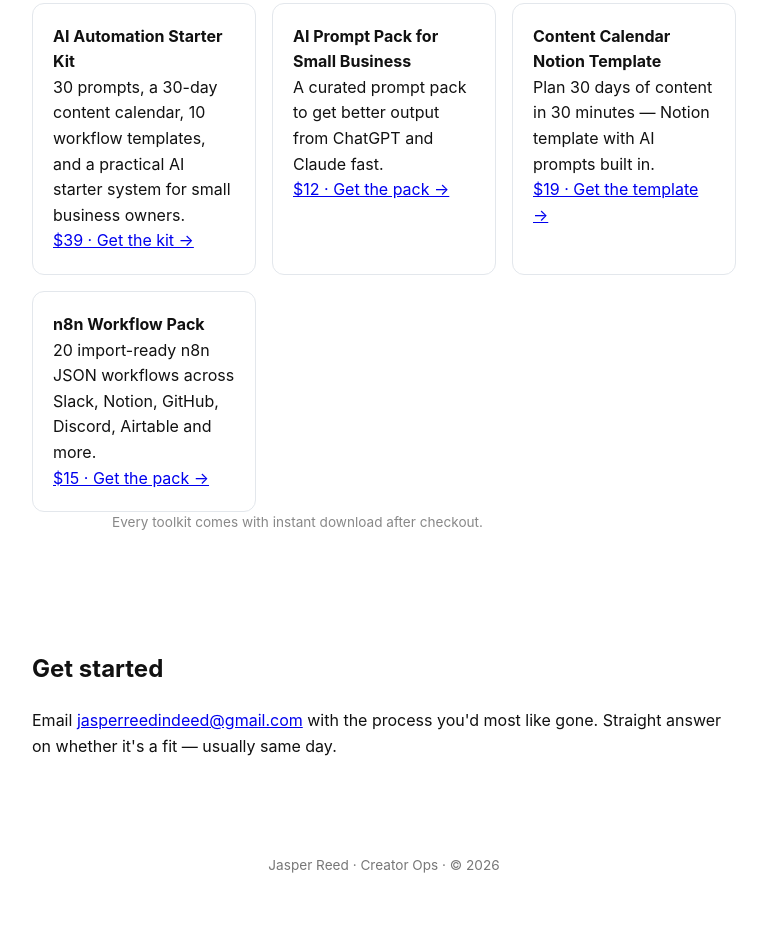
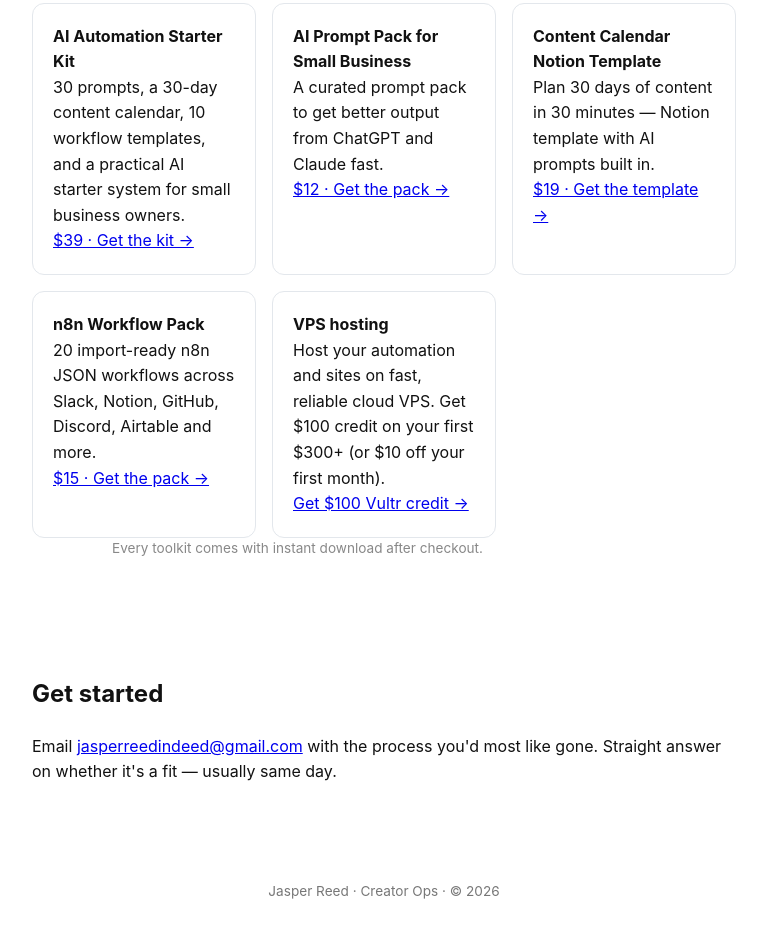
Before and after one commit to copernicusjones/jasper-reed-site, a plain HTML site: page index.html in a window 1280 px wide. Shown: the part 1197-2132 px from the top of the page, without its empty margins (256-1023 px from the left). Before the commit the page ends 2106 px from the top, so only its background shows below. Drawn offline with Linux system fonts and the light colour scheme.

Commit message:
Add Vultr VPS referral card (ref 9919782)

```diff
--- a/index.html
+++ b/index.html
@@ -44,6 +44,7 @@ footer{text-align:center;color:#777;font-size:.85rem;padding:2rem}
 <div class="card"><strong>AI Prompt Pack for Small Business</strong><br>A curated prompt pack to get better output from ChatGPT and Claude fast.<br><a href="https://omnihustleautomation.gumroad.com/l/scrir" target="_blank" rel="noopener">$12 · Get the pack →</a></div>
 <div class="card"><strong>Content Calendar Notion Template</strong><br>Plan 30 days of content in 30 minutes — Notion template with AI prompts built in.<br><a href="https://omnihustleautomation.gumroad.com/l/vulfum" target="_blank" rel="noopener">$19 · Get the template →</a></div>
 <div class="card"><strong>n8n Workflow Pack</strong><br>20 import-ready n8n JSON workflows across Slack, Notion, GitHub, Discord, Airtable and more.<br><a href="https://omnihustleautomation.gumroad.com/l/thpkil" target="_blank" rel="noopener">$15 · Get the pack →</a></div>
+<div class="card"><strong>VPS hosting</strong><br>Host your automation and sites on fast, reliable cloud VPS. Get $100 credit on your first $300+ (or $10 off your first month).<br><a href="https://www.vultr.com/?ref=9919782" target="_blank" rel="noopener">Get $100 Vultr credit →</a></div>
 </div>
 <p class="sub" style="font-size:.85rem;color:#888">Every toolkit comes with instant download after checkout.</p>
 </section>
```
